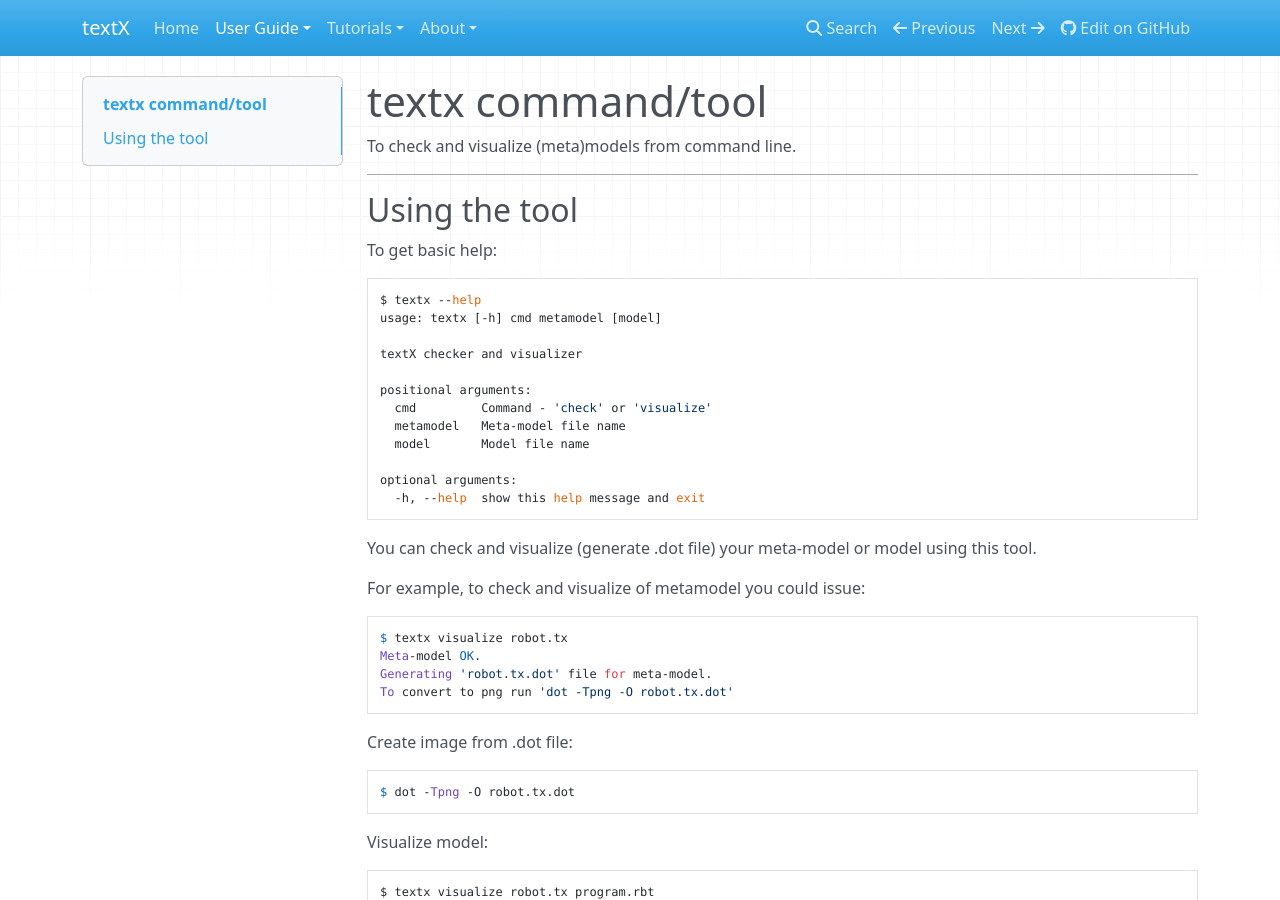
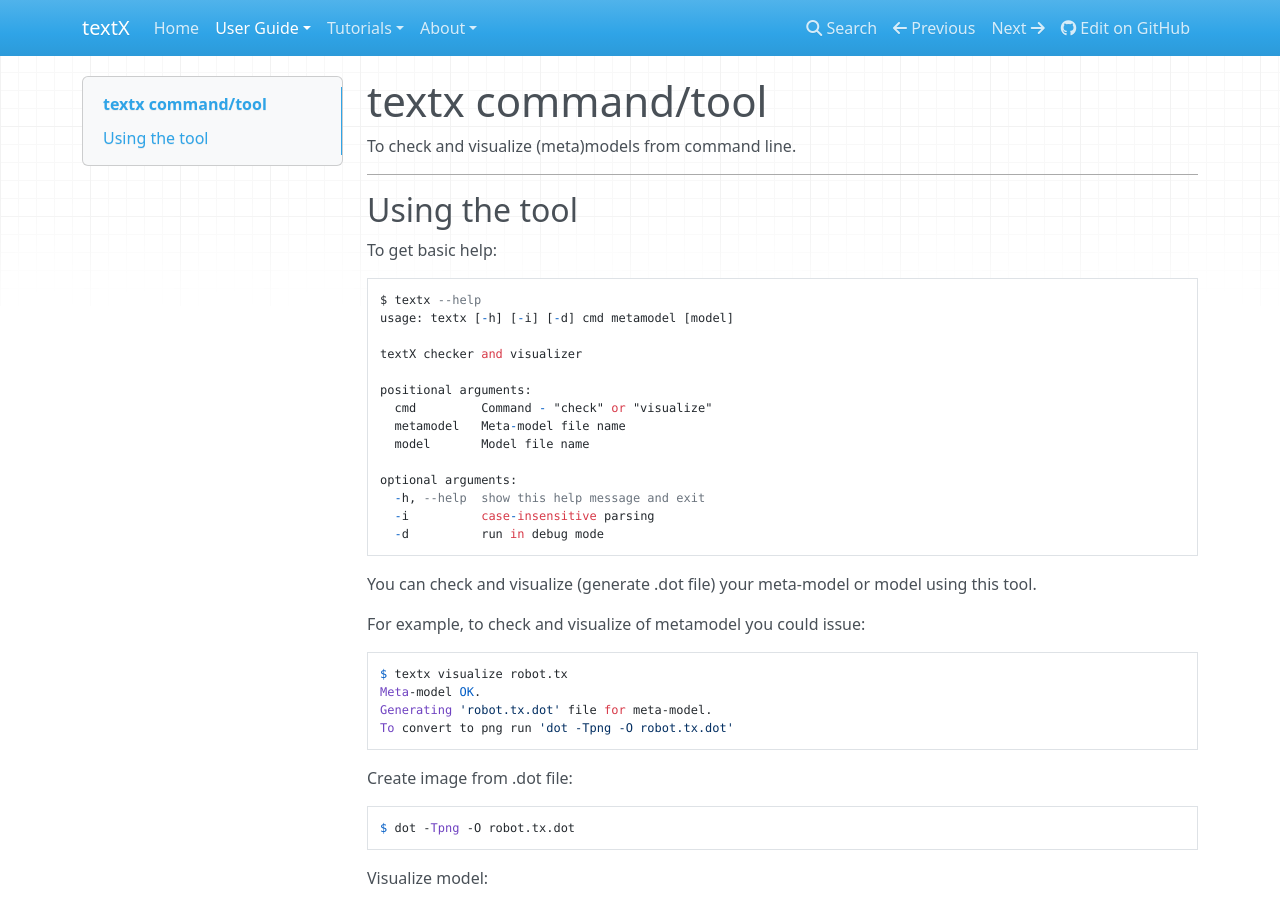
Before and after one commit to textX/textX, an MkDocs documentation site: the page built from docs/textx_command.md, in a window 1280 px wide and 900 px high. Built offline with MkDocs 1.6.1, drawn with Linux system fonts in a browser that asks for light colours; nearby versions of some CDN libraries; old or Windows-style settings are respelled for this version of MkDocs.

Commit message:
Updated docs for textx command.

```diff
--- a/docs/textx_command.md
+++ b/docs/textx_command.md
@@ -10,17 +10,19 @@
 To get basic help:
 
     $ textx --help
-    usage: textx [-h] cmd metamodel [model]
+    usage: textx [-h] [-i] [-d] cmd metamodel [model]
 
     textX checker and visualizer
 
     positional arguments:
-      cmd         Command - 'check' or 'visualize'
+      cmd         Command - "check" or "visualize"
       metamodel   Meta-model file name
       model       Model file name
 
     optional arguments:
       -h, --help  show this help message and exit
+      -i          case-insensitive parsing
+      -d          run in debug mode
 
 
 You can check and visualize (generate .dot file) your meta-model or model using
```
